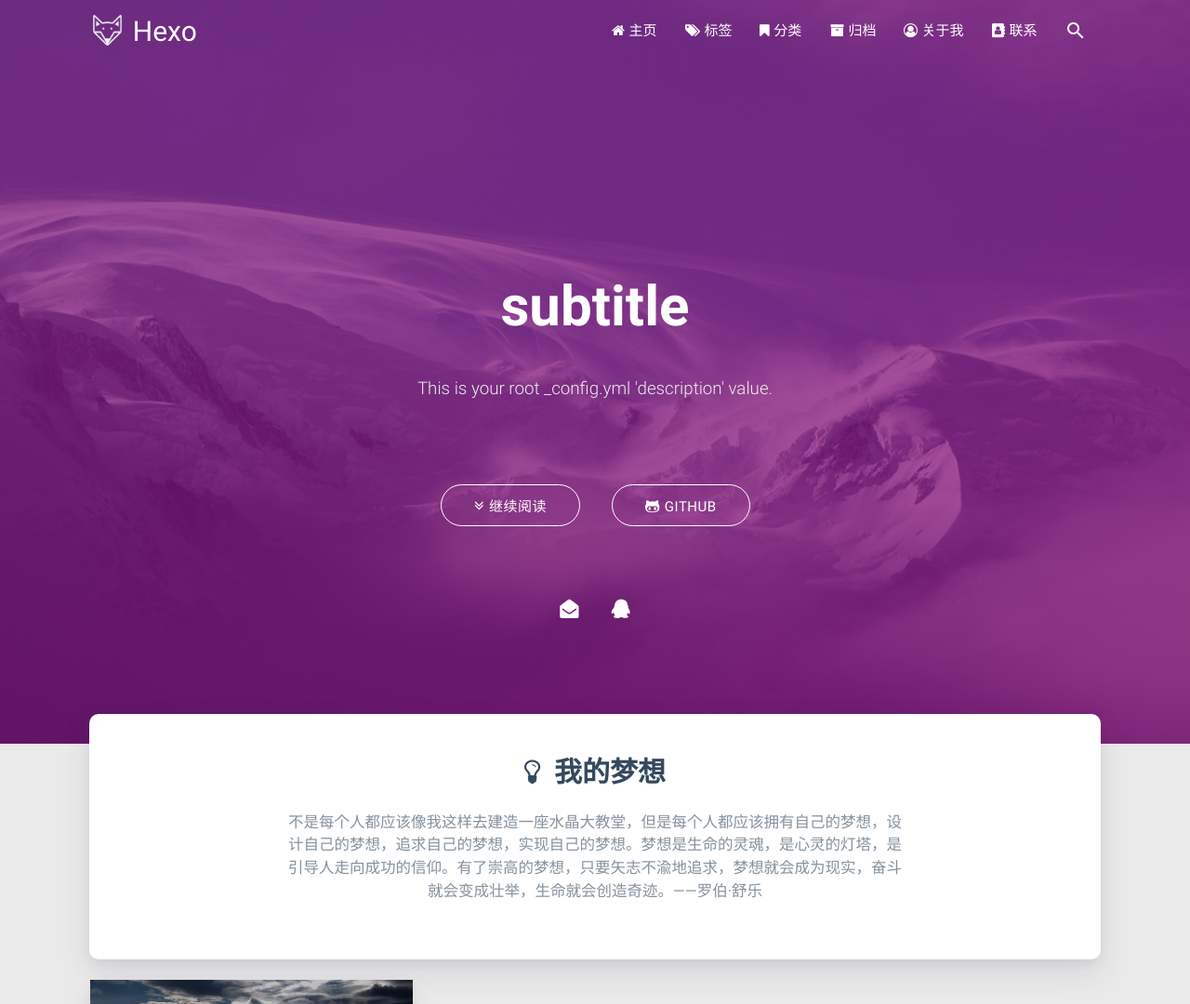
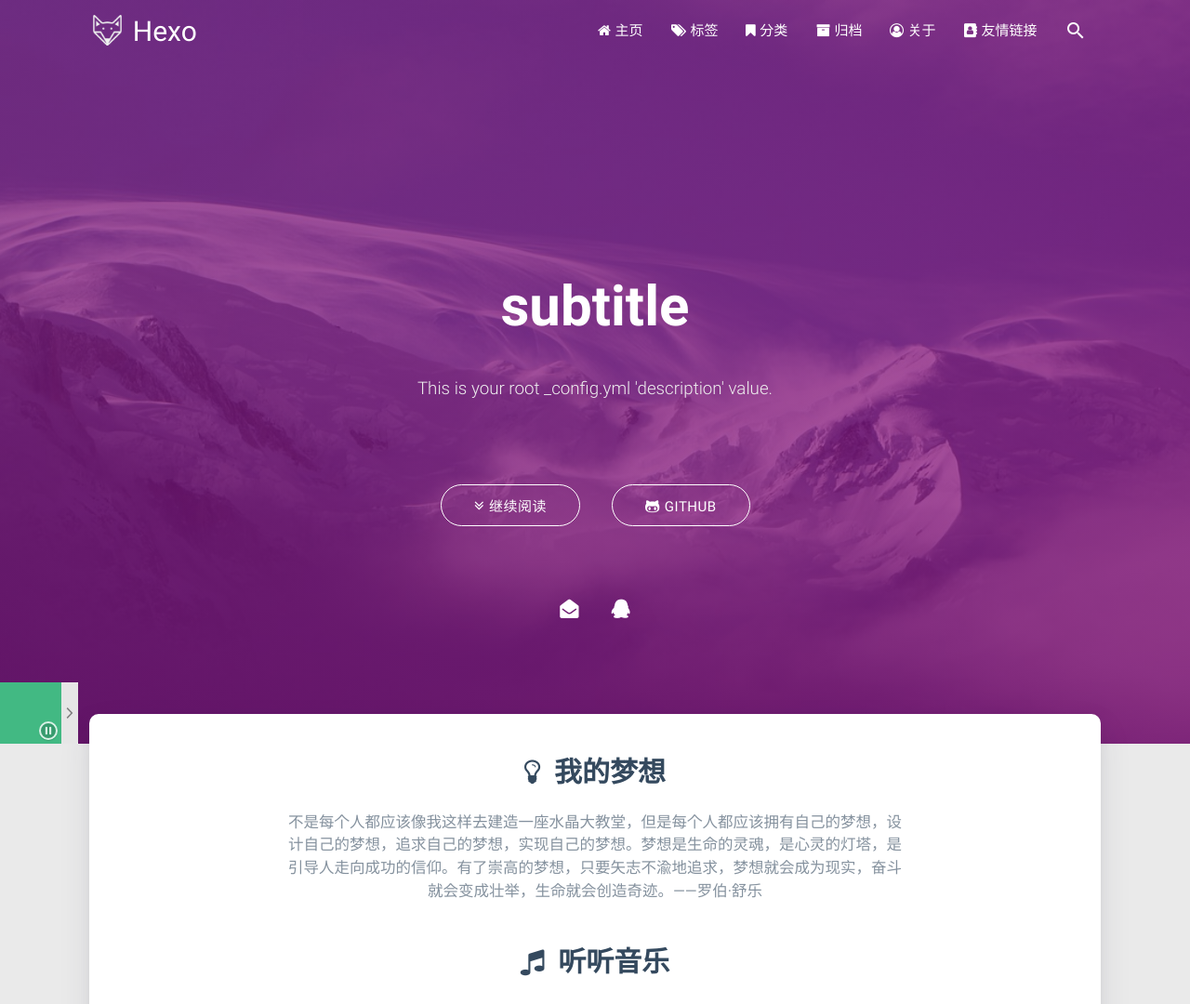
Before and after one commit to jinchidong/jinchidong.github.io, a plain HTML site: page index.html in a window 1280 px wide. Shown: the top 1080 px of the page at 93% size. Drawn offline with Linux system fonts and the light colour scheme; some packages are replaced by stand-ins of ours; no server answers; a script that the page names is missing.

Commit message:
Site updated: 2019-03-17 15:12:35

```diff
--- a/index.html
+++ b/index.html
@@ -91,7 +91,7 @@
 
             <i class="fa fa-user-circle-o"></i>
 
-            <span>关于我</span>
+            <span>关于</span>
         </a>
     </li>
 
@@ -100,7 +100,7 @@
 
             <i class="fa fa-address-book"></i>
 
-            <span>联系</span>
+            <span>友情链接</span>
         </a>
     </li>
 
@@ -171,7 +171,7 @@
 
                 <i class="fa fa-fw fa-user-circle-o"></i>
 
-                关于我
+                关于
             </a>
         </li>
 
@@ -180,7 +180,7 @@
 
                 <i class="fa fa-fw fa-address-book"></i>
 
-                联系
+                友情链接
             </a>
         </li>
 
@@ -358,6 +358,41 @@ $('.bg-cover').css('background-image', 'url(/medias/banner/' + new Date().getDay
 
 
 
+<link rel="stylesheet" href="/libs/aplayer/APlayer.min.css">
+<div class="music-player">
+
+    <div class="title center-align">
+        <i class="fa fa-music"></i>&nbsp;&nbsp;听听音乐
+    </div>
+
+    <div class="row">
+        <div class="col l8 offset-l2 m10 offset-m1 s12">
+            <div id="aplayer" class="music"></div>
+        </div>
+    </div>
+</div>
+
+<script src="/libs/aplayer/APlayer.min.js"></script>
+<script>
+$(function () {
+    new APlayer({
+        container: document.getElementById('aplayer'),
+        fixed: 'true' === 'true',
+        autoplay: 'true' === 'true',
+        theme: '#42b983',
+        loop: 'all',
+        order: 'list',
+        preload: 'auto',
+        volume: Number('0.7'),
+        listFolded: 'false' === 'true',
+        listMaxHeight: '',
+        audio: JSON.parse('[{"name":"我最爱的人","artist":"AnimeVibe","url":"我最爱的人","cover":"我最爱的人"}]')
+    });
+});
+</script>
+
+
+
 
                     <div id="recommend-sections" class="recommend">
 
```
Also changed, not shown: 2019/03/17/hello-world/index.html (+4 -4 lines), archives/2019/03/index.html (+4 -4 lines), archives/2019/index.html (+4 -4 lines), archives/index.html (+4 -4 lines).
